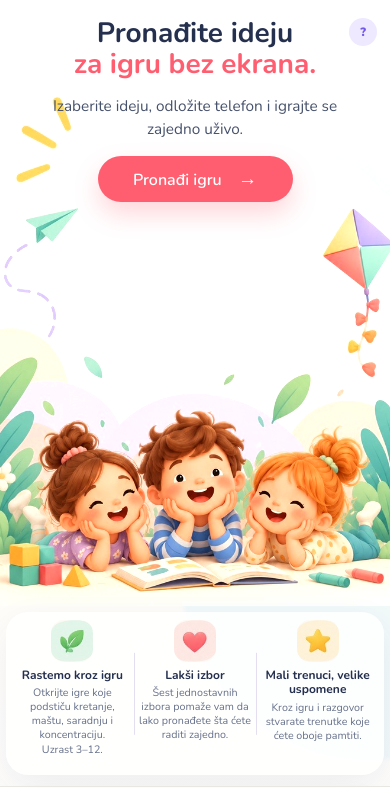
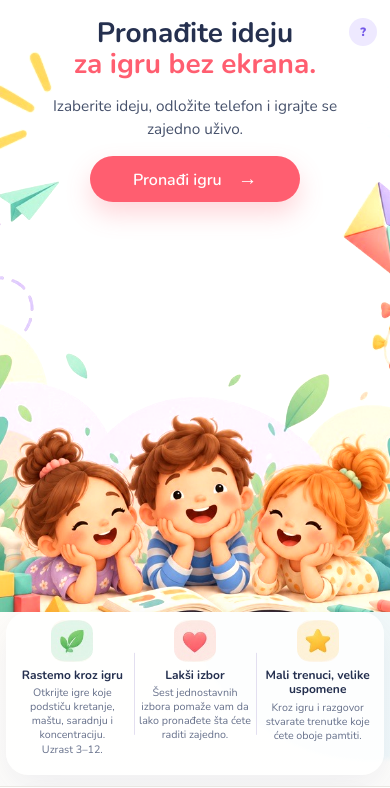
Before and after one commit to jankov011/Igrica, a plain HTML site: page index.html in a window 390 px wide. Shown: the top 788 px of the page. Drawn offline with nearby package versions, Linux system fonts and the light colour scheme.

Commit message:
Add files via upload

```diff
--- a/index.html
+++ b/index.html
@@ -8,7 +8,7 @@
     <link rel="preconnect" href="https://fonts.googleapis.com" />
     <link rel="preconnect" href="https://fonts.gstatic.com" crossorigin />
     <link href="https://fonts.googleapis.com/css2?family=Nunito:wght@400;600;700;800;900&display=swap" rel="stylesheet" />
-    <link rel="stylesheet" href="styles.css?v=20261121-hero-image-hourglass" />
+    <link rel="stylesheet" href="styles.css?v=20261122-hero-image-fill-button" />
   </head>
   <body>
     <div class="page-shape page-shape-one" aria-hidden="true"></div>
--- a/styles.css
+++ b/styles.css
@@ -355,15 +355,16 @@ footer { display: block; padding: 8px 0 28px; color: #949eaa; font-size: .8rem;
   .profile-avatar { width: 28px; height: 28px; font-size: .75rem; }
   .language-button { width: 40px; height: 40px; }
   .profile-button span:last-child { display: none; }
-  .hero { min-height: max(380px, calc(100svh - 238px)); margin: 0 -13px; padding: 18px 26px 26px; border-radius: 0; background-color: #fff; }
+  .hero { min-height: max(380px, calc(100svh - 238px)); margin: 0 -13px; padding: 18px 26px 26px; border-radius: 0; background-color: #fff; overflow: visible; }
+  .hero-visual { inset: 0 0 -6px; height: auto; overflow: hidden; }
   .hero::after { background: none; }
   .hero-content { width: 100%; max-width: 340px; margin: 0 auto; padding-top: 0; }
   .hero-title-second { display: block; }
   h1 { max-width: calc(100% - 34px); margin: 0 auto 14px; font-size: 1.75rem; line-height: 1.1; letter-spacing: 0; }
   .hero-copy { color: #46516b; font-size: .96rem; line-height: 1.5; }
   .hero-actions { align-items: center; flex-direction: column; margin-top: 16px; }
-  .primary-button.hero-primary { width: min(195px,100%); padding: 10px 12px; font-size: 1rem; }
-  .hero-image { object-fit: cover; object-position: center bottom; transform: translateY(52px); filter: brightness(1.05) contrast(1.1); }
+  .primary-button.hero-primary { width: min(210px,100%); padding: 10px 12px; font-size: 1rem; }
+  .hero-image { object-fit: cover; object-position: center bottom; transform: scale(1.15); transform-origin: center top; filter: brightness(1.05) contrast(1.1); }
   .parent-section { position: relative; z-index: 3; margin-top: -12px; padding-top: 0; }
   .benefit-grid { position: relative; z-index: 4; width: calc(100% + 14px); margin-top: -55px; margin-left: -7px; grid-template-columns: repeat(3,minmax(0,1fr)); gap: 0; padding: 8px 5px; transform: translateY(61px); }
   .benefit-card { display: flex; flex-direction: column; align-items: center; padding: 0 5px 10px; text-align: center; }
```
